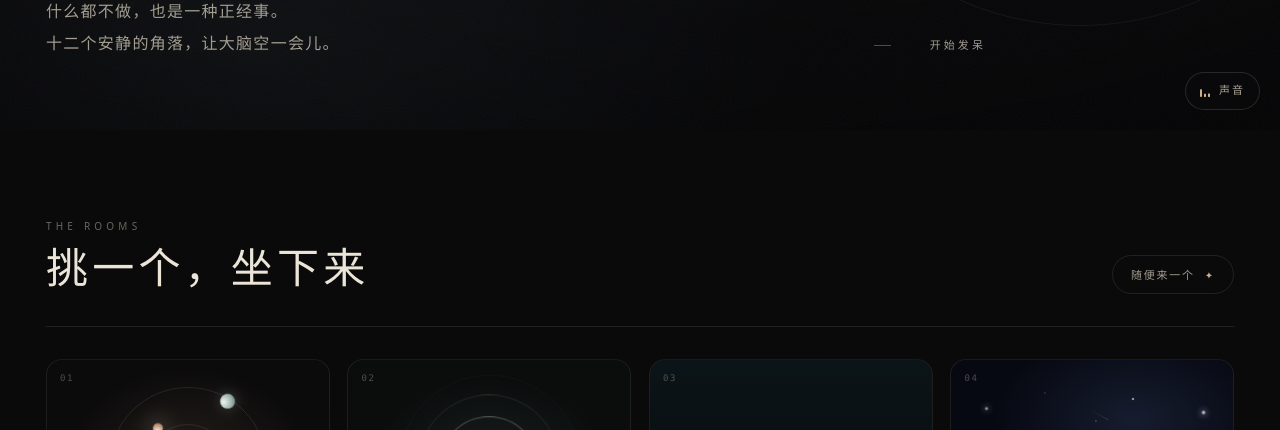
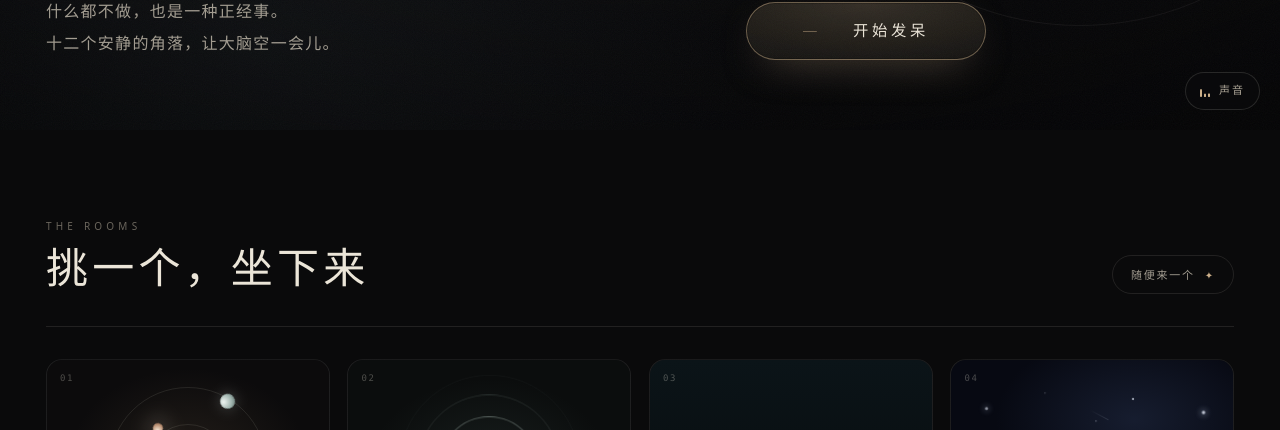
Before and after one commit to lvbin-tetoo/liubai, a plain HTML site: page index.html in a window 1280 px wide. Shown: the part 670-1100 px from the top of the page. Drawn offline with Linux system fonts and the light colour scheme.

Commit message:
style: 放大首页开始发呆主按钮

```diff
--- a/style.css
+++ b/style.css
@@ -151,25 +151,58 @@ a{ color: inherit; text-decoration: none; }
 }
 
 .cue{
+  position: relative;
   display: inline-flex;
   align-items: center;
-  gap: 14px;
+  justify-content: center;
+  gap: 16px;
   flex-shrink: 0;
-  margin: -12px 0;
-  padding: 12px 0 18px;
-  font-size: 11px;
-  letter-spacing: .28em;
-  color: var(--ink-dim);
-  transition: color .4s var(--ease);
+  min-width: 240px;
+  min-height: 58px;
+  padding: 0 38px;
+  border: 1px solid rgba(205, 176, 138, .46);
+  border-radius: 999px;
+  background:
+    radial-gradient(130% 180% at 50% 0%, rgba(205, 176, 138, .18), transparent 72%),
+    rgba(205, 176, 138, .06);
+  box-shadow:
+    inset 0 0 0 1px rgba(0, 0, 0, .22),
+    0 14px 44px -20px rgba(205, 176, 138, .6);
+  font-family: var(--serif);
+  font-size: clamp(14px, 1.2vw, 16px);
+  letter-spacing: .24em;
+  color: var(--ink);
+  touch-action: manipulation;
+  -webkit-tap-highlight-color: transparent;
+  transition:
+    color .4s var(--ease),
+    border-color .4s var(--ease),
+    background-color .4s var(--ease),
+    box-shadow .4s var(--ease),
+    transform .25s var(--ease);
 }
 
-.cue:hover{ color: var(--ink); }
+.cue:hover{
+  color: #fffaf0;
+  border-color: rgba(205, 176, 138, .82);
+  background-color: rgba(205, 176, 138, .12);
+  box-shadow:
+    inset 0 0 0 1px rgba(0, 0, 0, .22),
+    0 18px 52px -18px rgba(205, 176, 138, .78);
+}
+
+.cue:active{ transform: scale(.985); }
+
+.cue:focus-visible{
+  outline: 1px solid var(--accent);
+  outline-offset: 4px;
+}
 
 .cue__line{
   display: block;
-  width: 42px;
+  width: 34px;
   height: 1px;
-  background: currentColor;
+  background: var(--accent);
   transform-origin: left;
   animation: cue 2.8s var(--ease) infinite;
 }
@@ -1010,9 +1043,15 @@ a{ color: inherit; text-decoration: none; }
 @media (max-width: 720px){
   .hero__orbit{ right: -46vmin; opacity: .7; }
   .hero__foot{ flex-direction: column; align-items: flex-start; gap: 20px; }
+  .cue{ align-self: stretch; min-width: 0; max-width: min(340px, calc(100% - 68px)); min-height: 60px; padding: 0 28px; }
   .rooms__head{ align-items: flex-start; flex-direction: column; }
   .random{ align-self: flex-start; }
   .foot{ flex-direction: column; gap: 8px; }
+}
+
+@media (min-width: 721px) and (max-width: 1024px){
+  .hero__foot{ flex-direction: column; align-items: flex-start; gap: 26px; }
+  .cue{ align-self: flex-start; }
 }
 
 @media (max-width: 560px){
```
